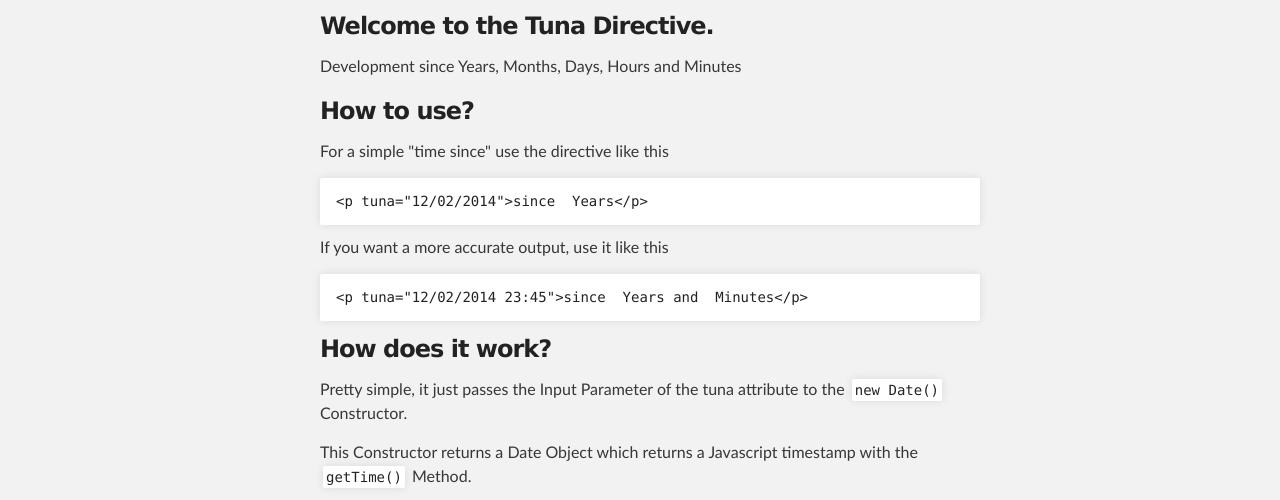
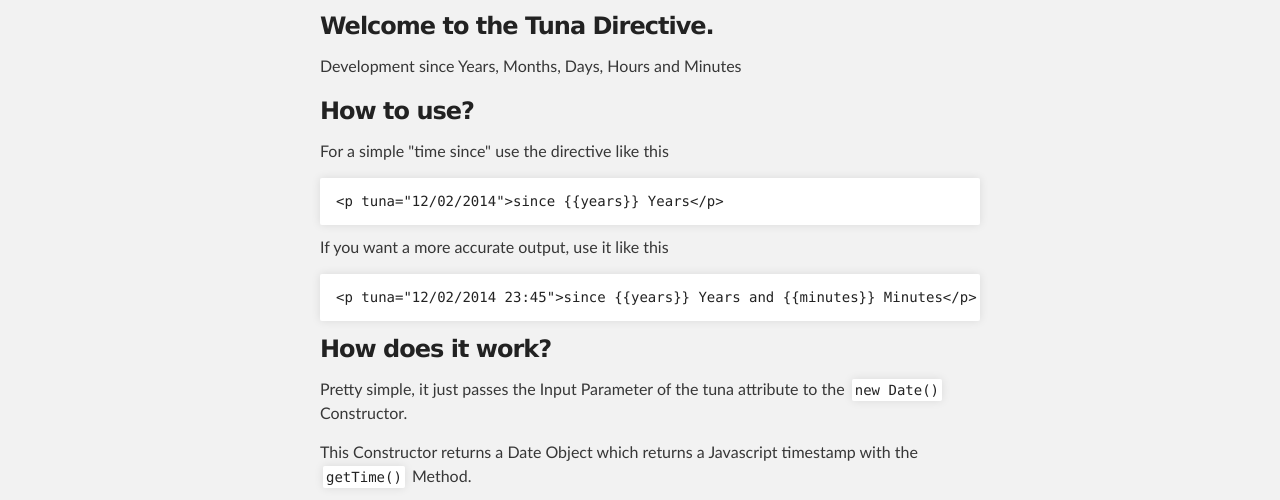
Before and after one commit to Nano1237/angular-tuna-directive, a plain HTML site: page index.html in a window 1280 px wide. Shown: the part 279-779 px from the top of the page. Drawn offline with nearby package versions, Linux system fonts and the light colour scheme; some packages are replaced by stand-ins of ours; a script that the page names is missing.

Commit message:
added the ng-non-bindable directive

```diff
--- a/index.html
+++ b/index.html
@@ -44,9 +44,9 @@
 
                 <h3>How to use?</h3>
                 <p>For a simple "time since" use the directive like this</p>
-                <pre><code>&lt;p tuna="12/02/2014"&gt;since &#123;&#123;years&#125;&#125; Years&lt;/p&gt;</code></pre>
+                <pre ng-non-bindable><code>&lt;p tuna="12/02/2014"&gt;since {{years}} Years&lt;/p&gt;</code></pre>
                 <p>If you want a more accurate output, use it like this</p>
-                <pre><code>&lt;p tuna="12/02/2014 23:45"&gt;since &#123;&#123;years&#125;&#125; Years and &#123;&#123;minutes&#125;&#125; Minutes&lt;/p&gt;</code></pre>
+                <pre ng-non-bindable><code>&lt;p tuna="12/02/2014 23:45"&gt;since {{years}} Years and {{minutes}} Minutes&lt;/p&gt;</code></pre>
 
 
 
```
